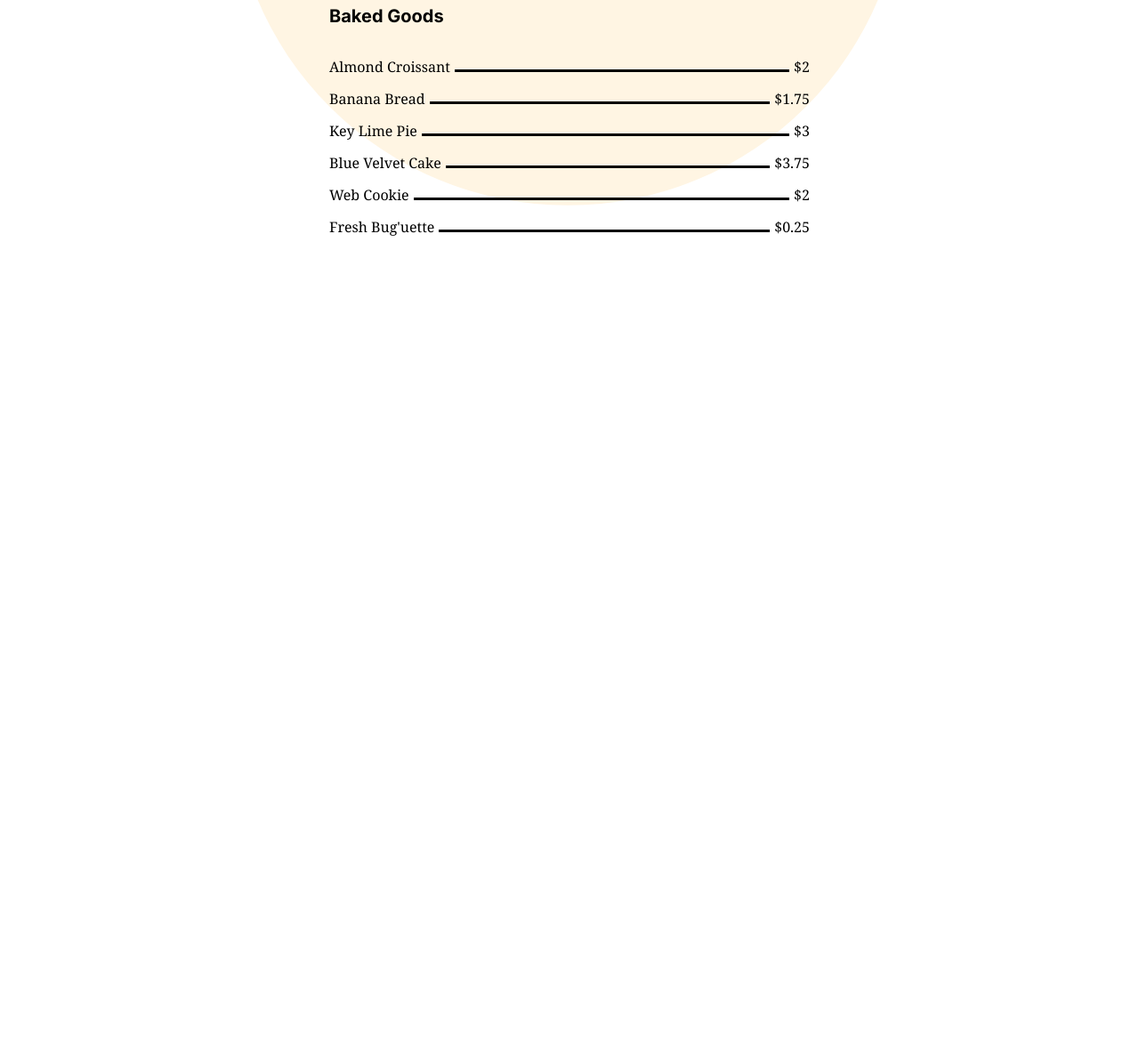
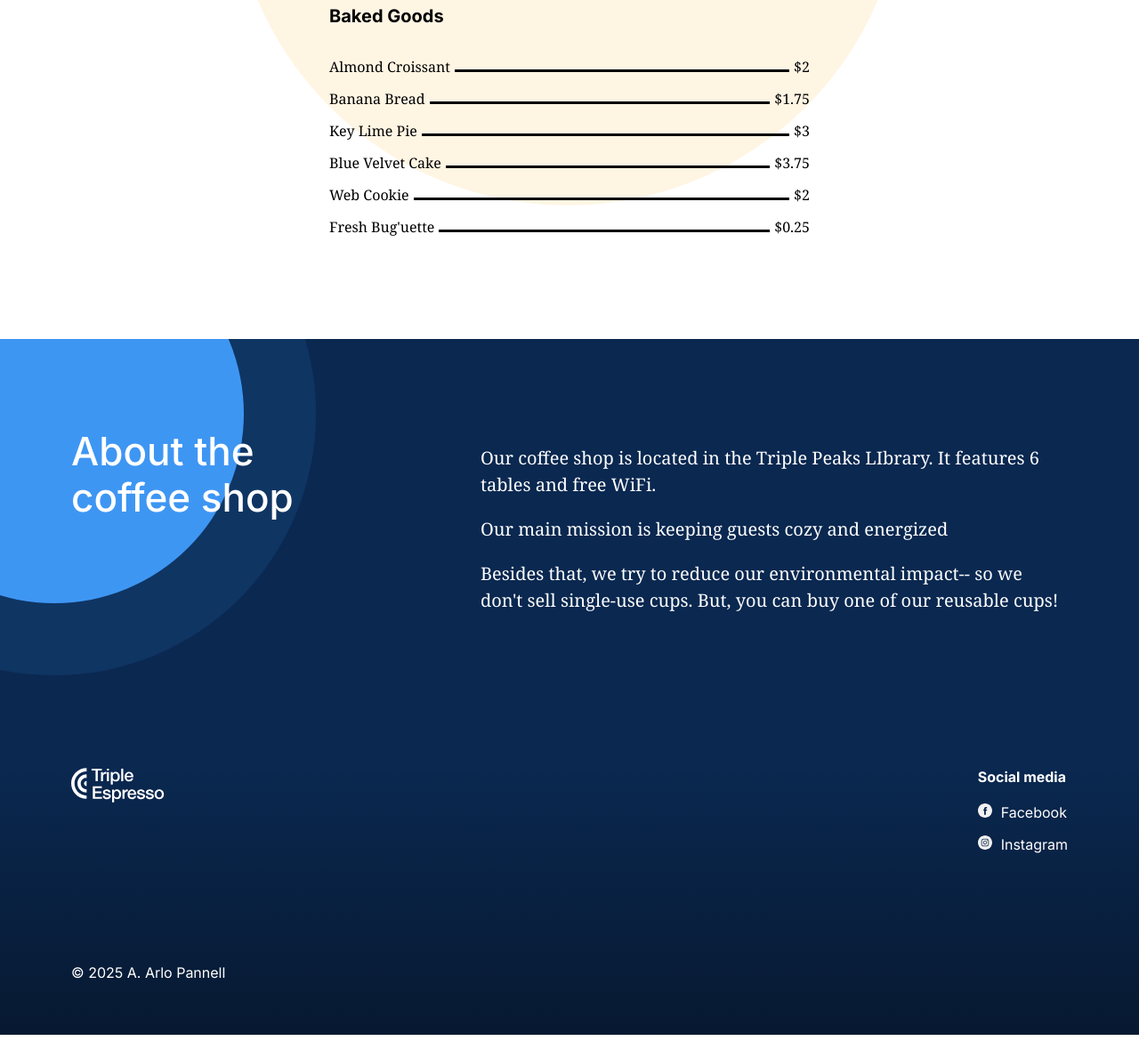
Before and after one commit to ArloPannell/se_project_coffeeshop, a plain HTML site: page index.html in a window 1280 px wide. Shown: the part 3558-4737 px from the top of the page at 89% size. Before the commit the page ends 3939 px from the top, so only its background shows below. Drawn offline with Linux system fonts and the light colour scheme.

Commit message:
Sprint 2 Final Project Submission 1

```diff
--- /dev/null
+++ b/blocks/about.css
@@ -0,0 +1,67 @@
+.about {
+  background-color: #0a2850;
+  color: #fff;
+  display: flex;
+  flex-direction: row;
+  justify-content: space-between;
+  position: relative;
+  overflow: hidden;
+  z-index: 0;
+  padding-bottom: 173px;
+}
+
+.about__title {
+  font-weight: 500;
+  font-size: 44px;
+  line-height: 52px;
+  max-width: 251px;
+  padding-top: 100px;
+  margin-left: 80px;
+}
+
+.about__content {
+  display: flex;
+  flex-direction: column;
+  max-width: 660px;
+  margin-top: 119px;
+  margin-right: 80px;
+  gap: 20px;
+}
+
+.about__paragraph {
+  margin: 0px;
+  font-family: "Noto serif", "Times New Roman", serif;
+  font-size: 20px;
+  line-height: 30px;
+}
+
+.about__circle {
+  width: 426px;
+  height: 426px;
+  background-color: #3f96f3;
+  border-radius: 50%;
+  position: absolute;
+  left: -152px;
+  top: -129px;
+  z-index: -1;
+}
+
+.about__circle_animation_blurred {
+  animation-duration: 1.3s;
+  animation: pulsate 1.3s ease-in-out 0s infinite;
+}
+
+@keyframes pulsate {
+  0% {
+    opacity: 0;
+  }
+
+  50% {
+    opacity: 0.6;
+  }
+
+  100% {
+    opacity: 0;
+    transform: scale(1.4);
+  }
+}
--- /dev/null
+++ b/blocks/footer.css
@@ -0,0 +1,82 @@
+.footer {
+  box-sizing: border-box;
+  background: linear-gradient(180deg, #0a2850 0%, #071931 100%);
+  color: #fff;
+  font-size: 16px;
+  line-height: 20px;
+  padding: 0px 80px;
+}
+
+.footer__content {
+  display: flex;
+  flex-direction: row;
+  justify-content: space-between;
+  gap: 80px;
+}
+
+.footer__column {
+  display: flex;
+  flex-direction: column;
+  margin: 0px;
+  padding: 0px;
+}
+
+.footer__column_content_social {
+  text-align: right;
+}
+
+.footer__logo {
+  width: 105px;
+  height: 39px;
+}
+
+.footer__list {
+  list-style-type: none;
+  padding: 0px;
+  margin: 0px;
+  display: flex;
+  flex-direction: column;
+}
+
+.footer__list-item {
+  padding-bottom: 16px;
+}
+
+.footer__list-item:last-of-type {
+  padding-bottom: 0px;
+}
+
+.footer__column-heading {
+  margin-top: 0px;
+  margin-bottom: 0px;
+  padding-bottom: 20px;
+}
+
+.footer__social-link {
+  color: white;
+  font-size: 16px;
+  line-height: 20px;
+  text-decoration: none;
+  padding-bottom: 16px;
+  text-align: right;
+}
+
+.footer__social-link:hover {
+  opacity: 70%;
+}
+
+.footer__social-link:last-of-type {
+  padding-bottom: 0px;
+}
+
+.footer__social-icon {
+  width: 16px;
+  height: 16px;
+  vertical-align: text-top;
+  padding-right: 10px;
+}
+
+.footer__copyright {
+  padding-top: 108px;
+  padding-bottom: 60px;
+}
--- a/blocks/nav.css
+++ b/blocks/nav.css
@@ -28,6 +28,6 @@
   font-weight: 500;
 }
 
-/* .nav__link:hover {
-    color: #d35722;
-  } */
+.nav__link:hover {
+  opacity: 50%;
+}
--- a/blocks/reservation.css
+++ b/blocks/reservation.css
@@ -60,7 +60,7 @@
 }
 
 .form__button:hover {
-  background-color: #3f963f;
+  background-color: #3f96f3;
 }
 
 .form__label_agree {
--- a/index.html
+++ b/index.html
@@ -1,4 +1,3 @@
-<!-- Triple Ten Sprint 2 -->
 <!DOCTYPE html>
 <html lang="en">
   <head>
@@ -43,7 +42,7 @@
               <a class="nav__link" href="#reservation-id">Book a table</a>
             </li>
             <li>
-              <a class="nav__link" href="#about-id">Contacts</a>
+              <a class="nav__link" href="#footer-id">Contacts</a>
             </li>
           </ul>
         </nav>
@@ -132,7 +131,6 @@
                 type="text"
                 placeholder="Name Surname"
               />
-
               <label for="rf-guests" class="form__label"
                 >Number of guests *</label
               >
@@ -174,11 +172,9 @@
             use biodegradable cups. All teas from our collection are $2/cup.
           </div>
           <div class="menu__cards">
-            <!-- filter menu -->
             <div class="card">
               <div class="card__title">Filter</div>
               <ul class="card__list">
-                <!-- Itme for each line of menu -->
                 <li class="card__list-item">
                   Regular (12 oz) <span class="card__list-divider"></span>$1
                 </li>
@@ -198,11 +194,9 @@
                 </li>
               </ul>
             </div>
-            <!-- Espresso Menu -->
             <div class="card">
               <div class="card__title">Espresso</div>
               <ul class="card__list">
-                <!-- Itme for each line of menu -->
                 <li class="card__list-item">
                   Macchiato <span class="card__list-divider"></span>$2.25
                 </li>
@@ -218,11 +212,9 @@
                 </li>
               </ul>
             </div>
-            <!-- Baked Goods Menu -->
             <div class="card">
               <div class="card__title">Baked Goods</div>
               <ul class="card__list">
-                <!-- Itme for each line of menu -->
                 <li class="card__list-item">
                   Almond Croissant <span class="card__list-divider"></span>$2
                 </li>
@@ -245,9 +237,61 @@
             </div>
           </div>
         </section>
-        <section class="about" id="about-id"></section>
+        <section class="about" id="about-id">
+          <div class="about__title">About the coffee shop</div>
+          <div class="about__content">
+            <p class="about__paragraph">
+              Our coffee shop is located in the Triple Peaks LIbrary. It
+              features 6 tables and free WiFi.
+            </p>
+            <p class="about__paragraph">
+              Our main mission is keeping guests cozy and energized
+            </p>
+            <p class="about__paragraph">
+              Besides that, we try to reduce our environmental impact-- so we
+              don't sell single-use cups. But, you can buy one of our reusable
+              cups!
+            </p>
+          </div>
+          <div class="about__circle"></div>
+          <div class="about__circle about__circle_animation_blurred"></div>
+        </section>
       </main>
-      <footer class="footer"></footer>
+      <footer class="footer" id="footer-id">
+        <div class="footer__content">
+          <img
+            class="footer__logo"
+            src="./images/logo_coffeeshop_light.svg"
+            alt="Triple Espresso"
+          />
+          <div class="footer__column">
+            <div class="footer__column footer__social-heading">
+              <h4 class="footer__column-heading">Social media</h4>
+              <ul class="footer__list">
+                <li class="footer__list-item">
+                  <a href="#" class="footer__social-link"
+                    ><img
+                      class="footer__social-icon"
+                      src="./images/facebook_white.svg"
+                      alt="Facebook"
+                    />Facebook</a
+                  >
+                </li>
+                <li class="footer__list-item">
+                  <a href="#" class="footer__social-link"
+                    ><img
+                      class="footer__social-icon"
+                      src="./images/instagram_white.svg"
+                      alt="Instagram"
+                    />Instagram</a
+                  >
+                </li>
+              </ul>
+            </div>
+          </div>
+        </div>
+        <p class="footer__copyright">&copy; 2025 A. Arlo Pannell</p>
+      </footer>
     </div>
   </body>
 </html>
--- a/pages/index.css
+++ b/pages/index.css
@@ -5,3 +5,5 @@
 @import url(../blocks/recipes.css);
 @import url(../blocks/reservation.css);
 @import url(../blocks/menu.css);
+@import url(../blocks/about.css);
+@import url(../blocks/footer.css);
```
Also changed, not shown: blocks/header.css (+0 -34 lines).
